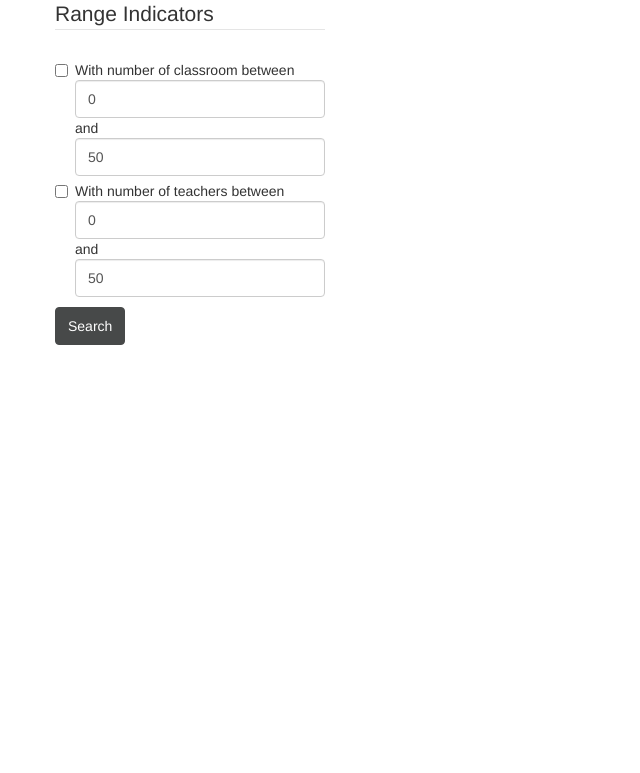
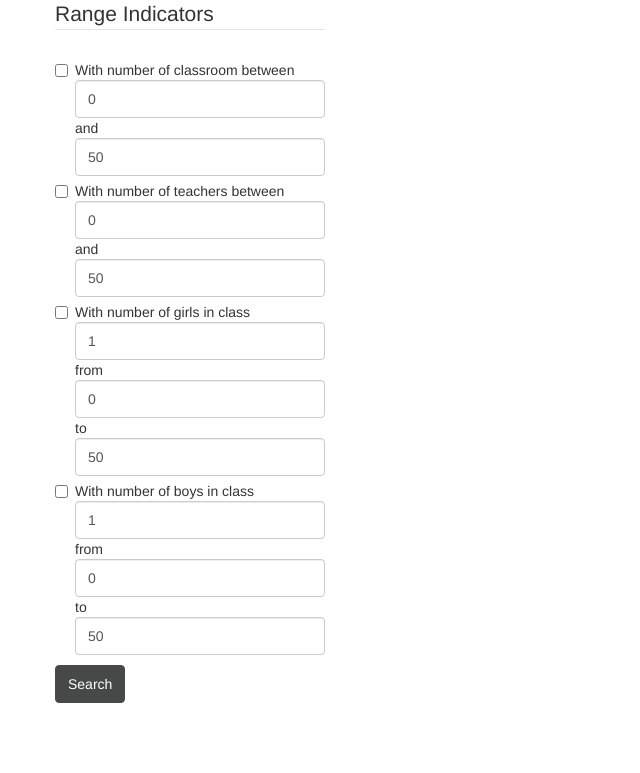
Before and after one commit to klpdotorg/dise_dashboard, a Django app: page / in a window 1280 px wide. Shown: the part 1303-2076 px from the top of the page, without its empty margins (0-640 px from the left). Before the commit the page ends 1648 px from the top, so only its background shows below. Run offline with Django 3.2, Linux system fonts and the light colour scheme; parts of the project's set-up code (start-up, migrations or seed data) failed here and were passed over; some libraries are stand-ins or nearby versions.

Commit message:
added girls and boys range in selective class filter

```diff
--- a/templates/schools/search.html
+++ b/templates/schools/search.html
@@ -197,6 +197,28 @@
       and
       <input type="text" class="form-control" name="teacher_max" value="50">
     </div>
+    <div class="checkbox">
+      <label for="">
+        <input name="filters" type="checkbox" value="ngirls"> With number of girls
+      </label>
+      in class
+      <input type="text" class="form-control" name="ngirls_class" value="1">
+      from
+      <input type="text" class="form-control" name="ngirls_min" value="0">
+      to
+      <input type="text" class="form-control" name="ngirls_max" value="50">
+    </div>
+    <div class="checkbox">
+      <label for="">
+        <input name="filters" type="checkbox" value="nboys"> With number of boys
+      </label>
+      in class
+      <input type="text" class="form-control" name="nboys_class" value="1">
+      from
+      <input type="text" class="form-control" name="nboys_min" value="0">
+      to
+      <input type="text" class="form-control" name="nboys_max" value="50">
+    </div>
   </fieldset>
 
   <button class="btn btn-default" type="submit">Search</button>
```
Also changed, not shown: apps/schools/v1_views.py (+36 -2 lines).
